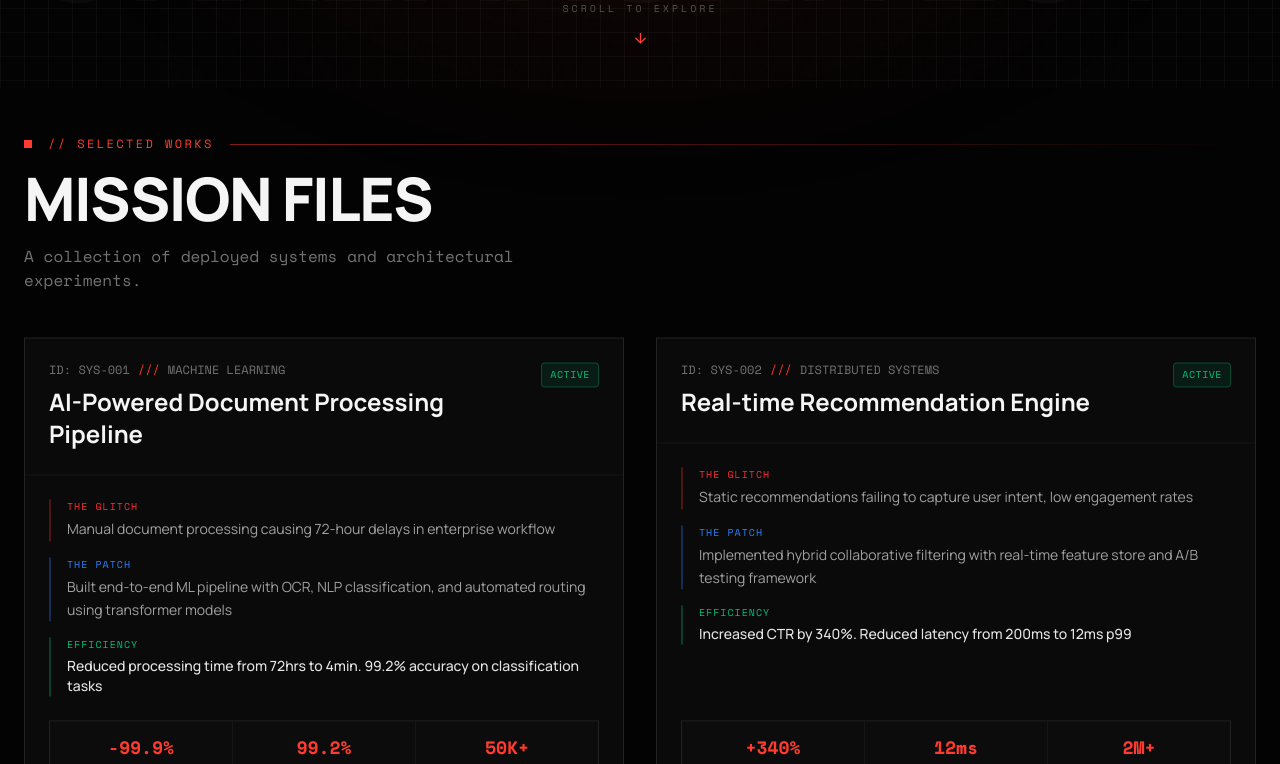
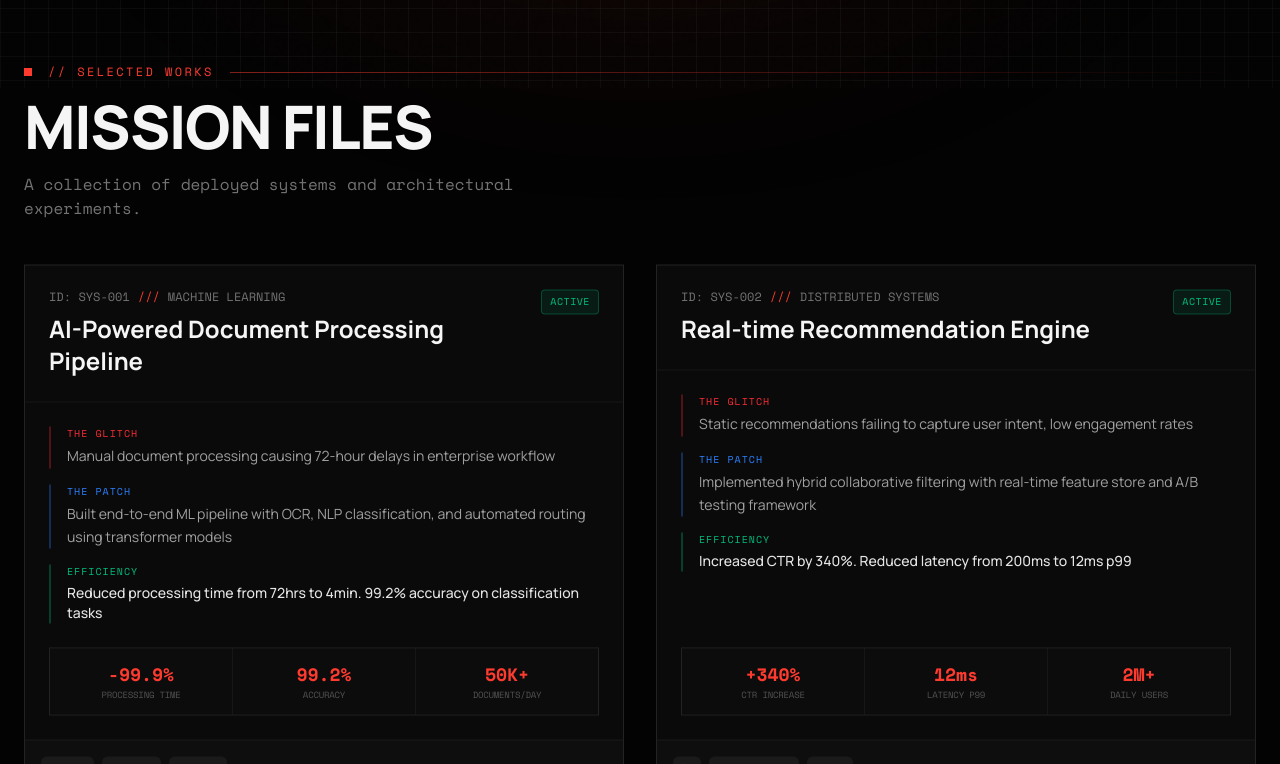
Before and after one commit to KEXNARV/portfolio, a Next.js app in the folder frontend/: page /landing1 in a window 1280 px wide. Shown: the part 712-1476 px from the top of the page. Built offline with nearby package versions, Linux system fonts and the light colour scheme.

Commit message:
style(landing1): Raise hero section higher

```diff
--- a/frontend/app/landing1/page.tsx
+++ b/frontend/app/landing1/page.tsx
@@ -738,12 +738,12 @@ export default function Landing1() {
         </div>
       </nav>
 
-      <main className="container mx-auto px-6 pt-32 pb-20 relative z-10">
+      <main className="container mx-auto px-6 pt-24 pb-20 relative z-10">
 
         {/* --- Hero Section with Parallax + Glitch --- */}
         <motion.section
           id="hero"
-          className="min-h-[80vh] flex flex-col justify-center mb-20 relative pt-8"
+          className="min-h-[75vh] flex flex-col justify-start mb-20 relative pt-4"
           style={{ y: heroY, opacity: heroOpacity, scale: heroScale }}
         >
           <div className="max-w-5xl">
```
